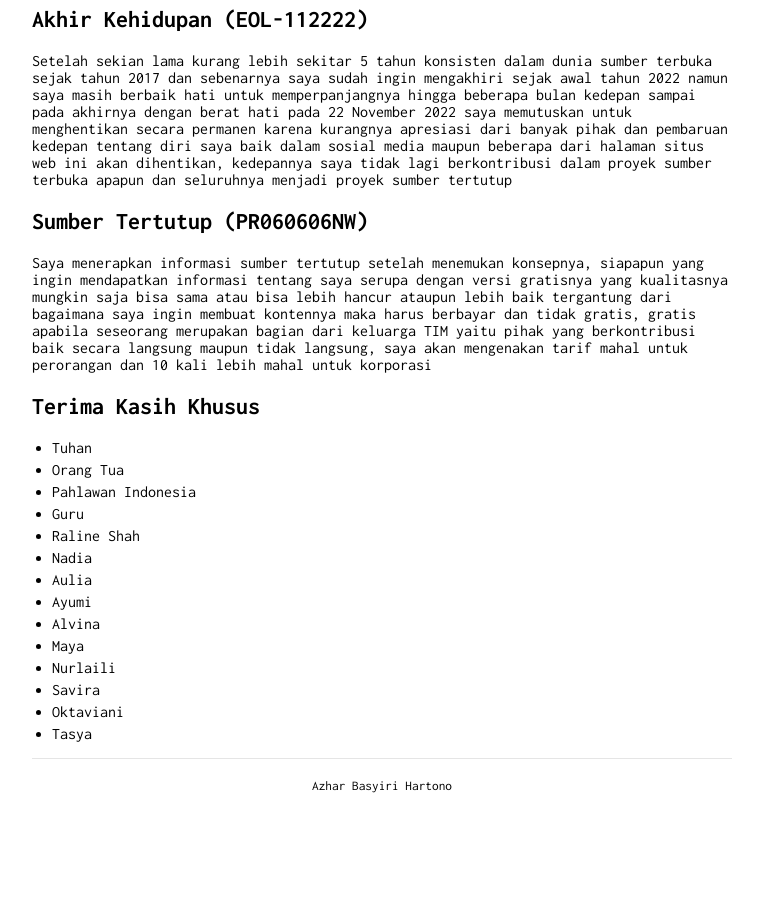
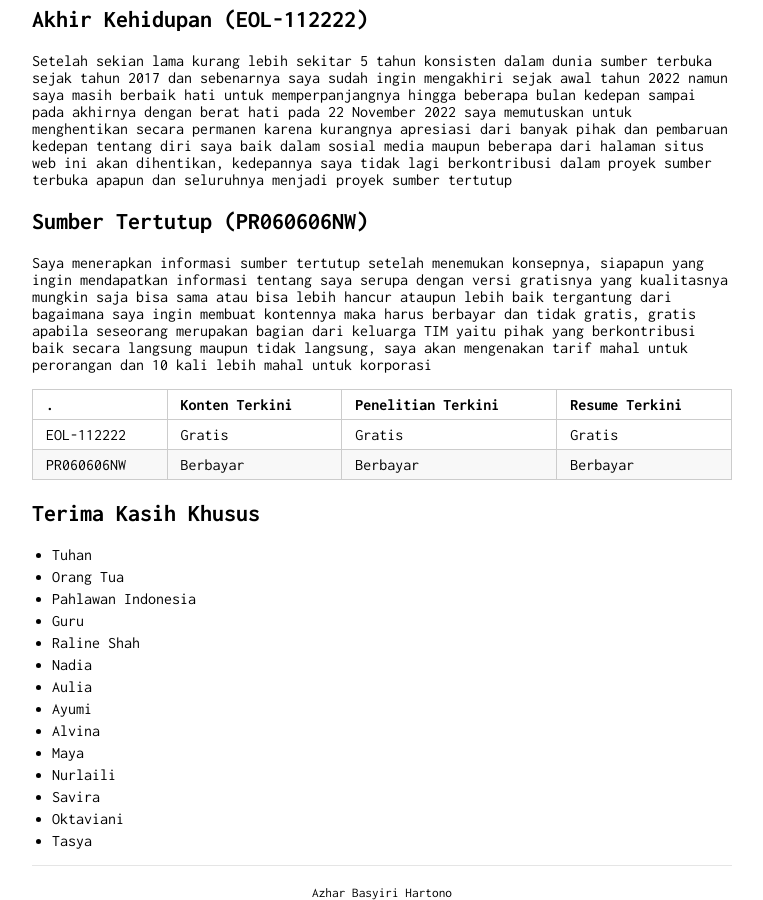
Before and after one commit to intrapegasus/id, a Jekyll site: the page built from index.md, in a window 1280 px wide and 900 px high, scrolled down 2728 px. Shown: the whole window, without its empty margins (258-1021 px from the left). Built offline with Jekyll 4.4.1, drawn with Linux system fonts in a browser that asks for light colours; our own code applies the rules of GitHub Pages for plain Markdown files; before the commit the page ends 3521 px from its top, so only the background shows below that.

Commit message:
Update index.md

```diff
--- a/index.md
+++ b/index.md
@@ -105,6 +105,12 @@ Setelah sekian lama kurang lebih sekitar 5 tahun konsisten dalam dunia sumber te
 Saya menerapkan informasi sumber tertutup setelah menemukan konsepnya, siapapun yang ingin mendapatkan informasi tentang saya serupa dengan versi gratisnya yang kualitasnya mungkin saja bisa sama atau bisa lebih hancur ataupun lebih baik tergantung dari bagaimana saya ingin membuat kontennya maka harus berbayar dan tidak gratis, gratis apabila seseorang merupakan bagian dari keluarga TIM yaitu pihak yang berkontribusi baik secara langsung maupun tidak langsung, saya akan mengenakan tarif mahal untuk perorangan dan 10 kali lebih mahal untuk korporasi
 
 
+.          | Konten Terkini | Penelitian Terkini | Resume Terkini
+-----------|----------------|--------------------|-----------------
+EOL-112222 | Gratis         | Gratis             | Gratis
+PR060606NW | Berbayar       | Berbayar           | Berbayar
+
+
 ## Terima Kasih Khusus
 
 * Tuhan
```
